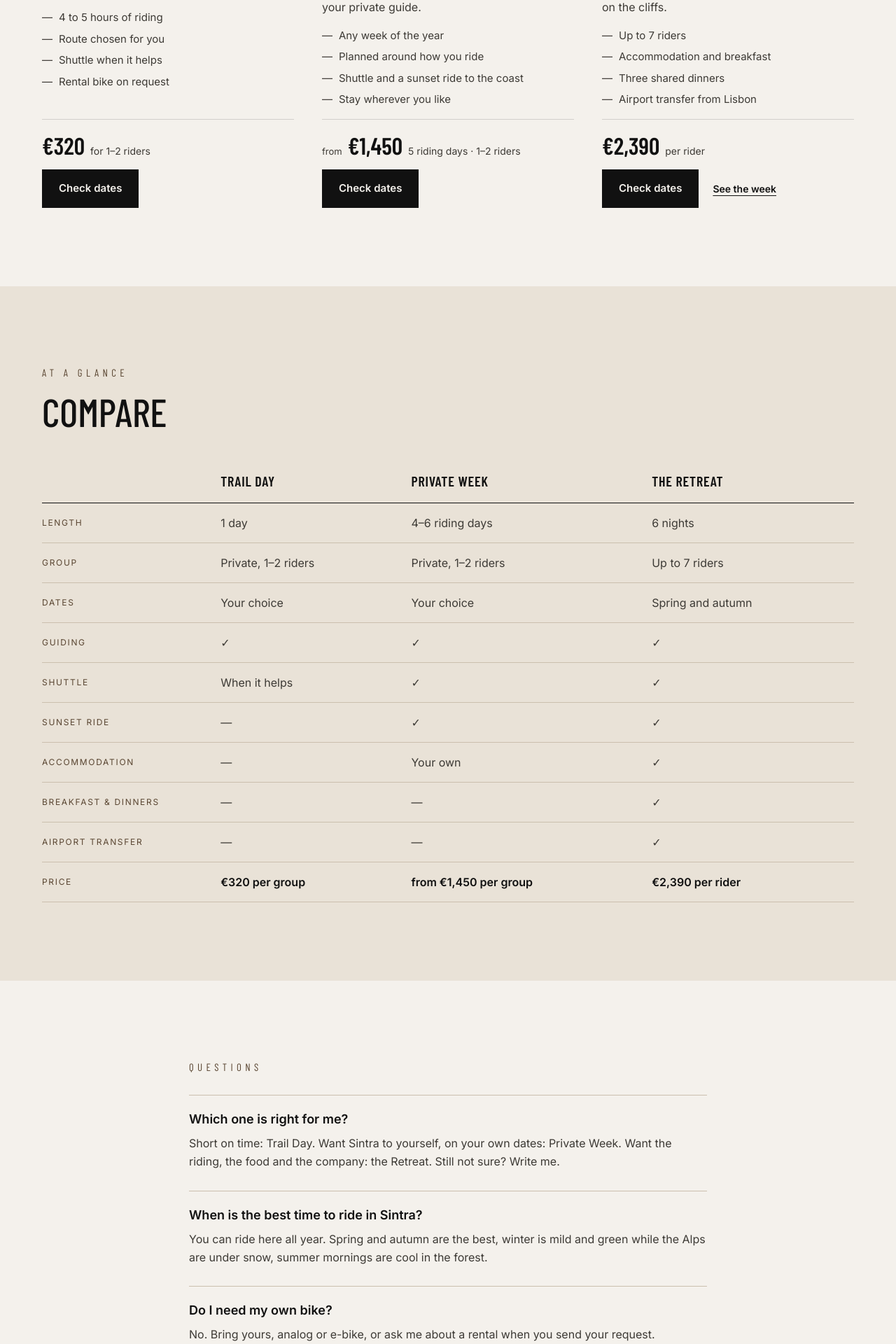
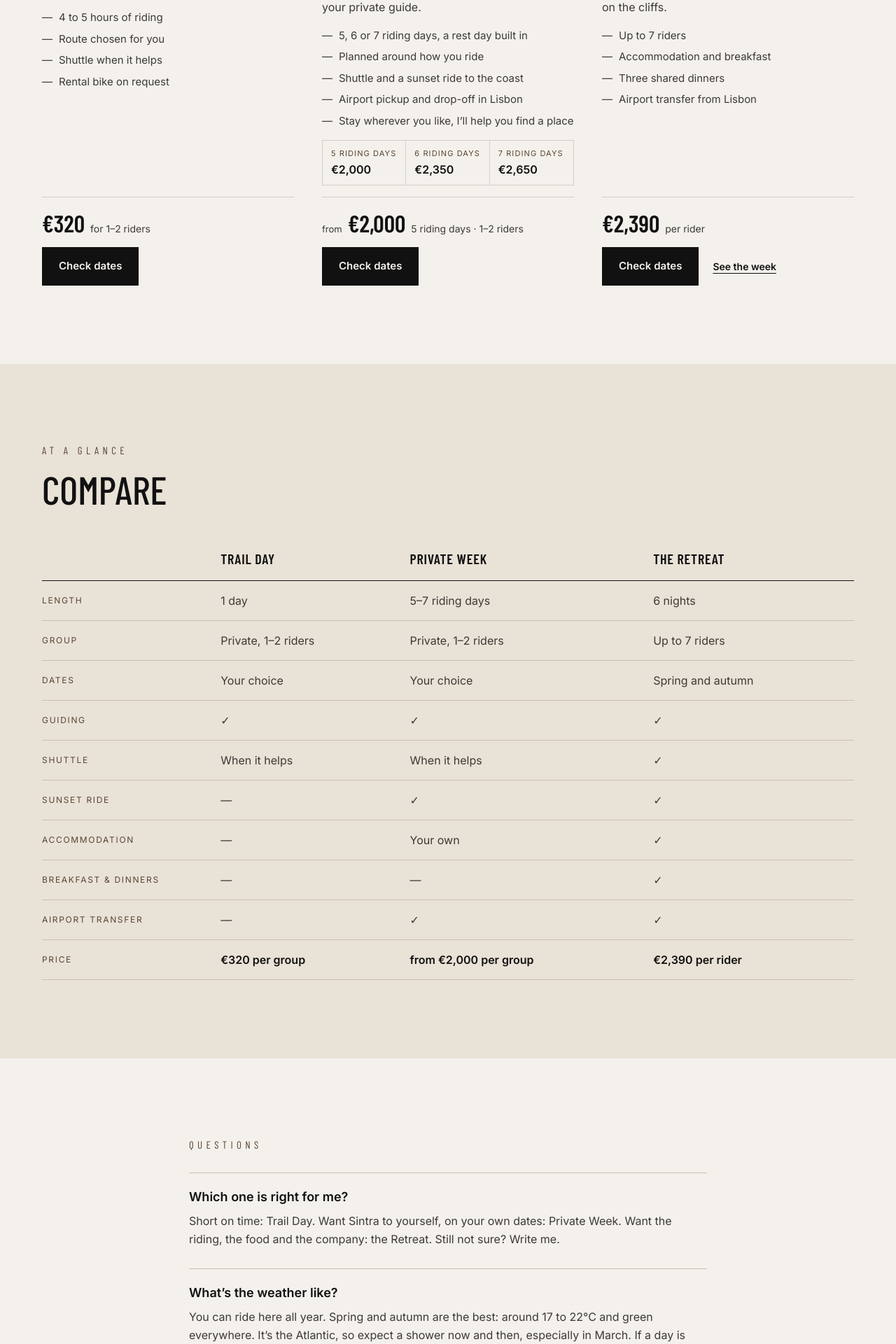
Before and after one commit to riedermarcel-netizen/bikeshacksintra, a Next.js app: page /ride in a window 1280 px wide. Shown: the part 1040-2960 px from the top of the page at 70% size. Built offline with nearby package versions, Linux system fonts and the light colour scheme.

Commit message:
Ride page: Private Week 5/6/7-day pricing, honest weather and bike FAQ, booking terms
Co-Authored-By: Claude Opus 5.5 <noreply@anthropic.com>
Claude-Session: https://claude.ai/code/session_01JDuxiXmh3cnApzy3H28nRV

```diff
--- a/app/ride/page.js
+++ b/app/ride/page.js
@@ -28,7 +28,8 @@ const offers = [
     eyebrow: "Your dates",
     title: "Private Week",
     text: "Sintra on your own schedule. A different side of the Serra every day, at your pace, with me as your private guide.",
-    points: ["Any week of the year", "Planned around how you ride", "Shuttle and a sunset ride to the coast", "Stay wherever you like"],
+    points: ["5, 6 or 7 riding days, a rest day built in", "Planned around how you ride", "Shuttle and a sunset ride to the coast", "Airport pickup and drop-off in Lisbon", "Stay wherever you like, I’ll help you find a place"],
+    tiers: rideOffers.privateWeek.tiers,
     price: rideOffers.privateWeek.price,
     unit: rideOffers.privateWeek.unit,
     from: true,
@@ -56,20 +57,21 @@ const rows = [
   ["Group", "Private, 1–2 riders", "Private, 1–2 riders", `Up to ${retreat.maxRiders} riders`],
   ["Dates", "Your choice", "Your choice", "Spring and autumn"],
   ["Guiding", "✓", "✓", "✓"],
-  ["Shuttle", "When it helps", "✓", "✓"],
+  ["Shuttle", "When it helps", "When it helps", "✓"],
   ["Sunset ride", "—", "✓", "✓"],
   ["Accommodation", "—", "Your own", "✓"],
   ["Breakfast & dinners", "—", "—", "✓"],
-  ["Airport transfer", "—", "—", "✓"],
+  ["Airport transfer", "—", "✓", "✓"],
   ["Price", `${rideOffers.trailDay.price} per group`, `from ${rideOffers.privateWeek.price} per group`, `${retreat.price} per rider`],
 ];
 
 const faq = [
   ["Which one is right for me?", "Short on time: Trail Day. Want Sintra to yourself, on your own dates: Private Week. Want the riding, the food and the company: the Retreat. Still not sure? Write me."],
-  ["When is the best time to ride in Sintra?", "You can ride here all year. Spring and autumn are the best, winter is mild and green while the Alps are under snow, summer mornings are cool in the forest."],
-  ["Do I need my own bike?", "No. Bring yours, analog or e-bike, or ask me about a rental when you send your request."],
+  ["What’s the weather like?", "You can ride here all year. Spring and autumn are the best: around 17 to 22°C and green everywhere. It’s the Atlantic, so expect a shower now and then, especially in March. If a day is properly wet, we shift things around or ride something else."],
+  ["Should I bring my own bike?", "Yes, if you can. Your own bike always feels best. Flying is easier with an analog bike: e-bike batteries usually aren’t allowed on planes. Need a bike here? I can arrange a rental."],
   ["How good do I need to be?", "You should be at home on singletrack. The Serra has everything from flowing forest trails to steep, technical lines. Tell me how you ride and I’ll plan around it."],
   ["What does it cost for a group?", `Trail Day and Private Week are private, so the price is for your group and not per rider. It covers one or two riders. On a Trail Day, each extra rider is ${rideOffers.trailDay.extraRider}. For a Private Week with more than two, ask me and I’ll make you an offer.`],
+  ["How does booking work?", "Send me a request and we agree on dates. A 30% deposit holds them, the rest is due 30 days before you arrive."],
 ];
 
 function OfferCard({ o }) {
@@ -89,6 +91,16 @@ function OfferCard({ o }) {
           </li>
         ))}
       </ul>
+      {o.tiers && (
+        <dl className="grid grid-cols-3 border border-ink/15">
+          {o.tiers.map(([d, p]) => (
+            <div key={d} className="px-3 py-2.5 flex flex-col gap-0.5 border-r border-ink/15 last:border-r-0">
+              <dt className="text-[11px] tracking-[0.1em] uppercase text-earth">{d}</dt>
+              <dd className="text-[16px] font-semibold">{p}</dd>
+            </div>
+          ))}
+        </dl>
+      )}
       <div className="mt-auto pt-5 border-t border-ink/15 flex flex-col gap-4">
         <p className="flex items-baseline gap-2">
           {o.from && <span className="text-[13px] text-stone">from</span>}
--- a/app/terms/page.js
+++ b/app/terms/page.js
@@ -75,9 +75,10 @@ export default function TermsPage() {
 
             <Section title="Payment">
               <p>
-                A deposit, paid securely online, holds your date. The
-                remaining balance is settled directly with Marcel on the
-                day.
+                A deposit, paid securely online, holds your date. For a
+                Trail Day, the remaining balance is settled directly with
+                Marcel on the day. For a Private Week, the deposit is 30%
+                and the remaining balance is due 30 days before arrival.
               </p>
             </Section>
 
--- a/lib/config.js
+++ b/lib/config.js
@@ -32,9 +32,18 @@ export const retreat = {
 // Ride with us: the three ways to ride in Sintra.
 // Change prices here; the /ride page reads from this.
 export const rideOffers = {
-  // Private guiding is priced per group: base price covers 1–2 riders.
+  // Private guiding is priced per group (1–2 riders), not per rider.
   trailDay: { price: "€320", unit: "for 1–2 riders", extraRider: "€80" },
-  privateWeek: { price: "€1,450", unit: "5 riding days · 1–2 riders", days: "4–6 riding days" },
+  privateWeek: {
+    price: "€2,000",
+    unit: "5 riding days · 1–2 riders",
+    days: "5–7 riding days",
+    tiers: [
+      ["5 riding days", "€2,000"],
+      ["6 riding days", "€2,350"],
+      ["7 riding days", "€2,650"],
+    ],
+  },
 };
 
 export const brands = [
```
